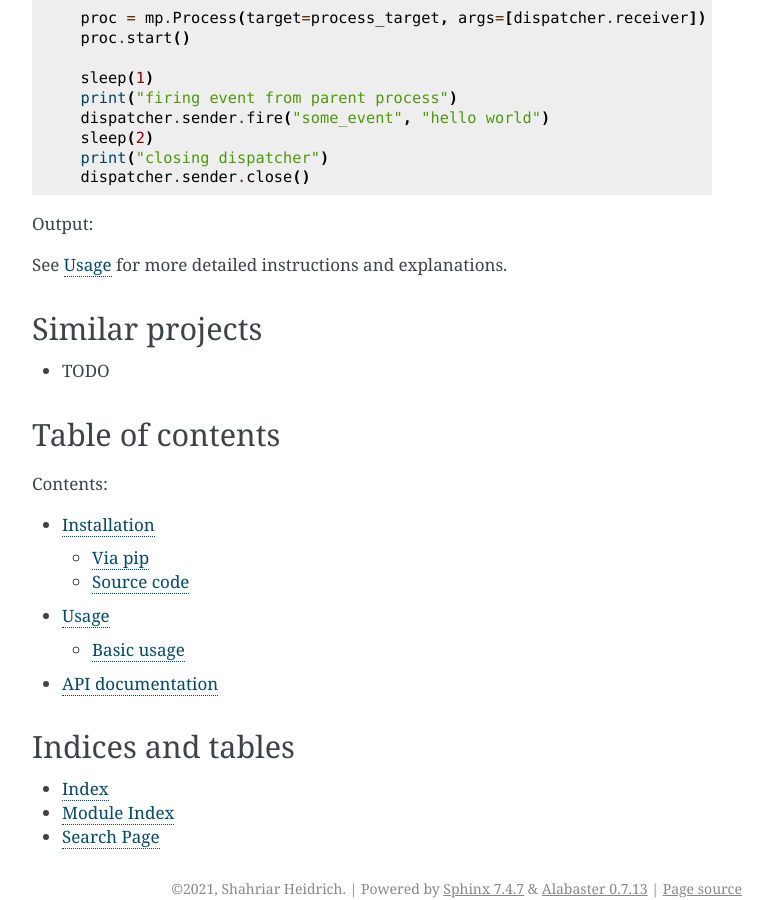
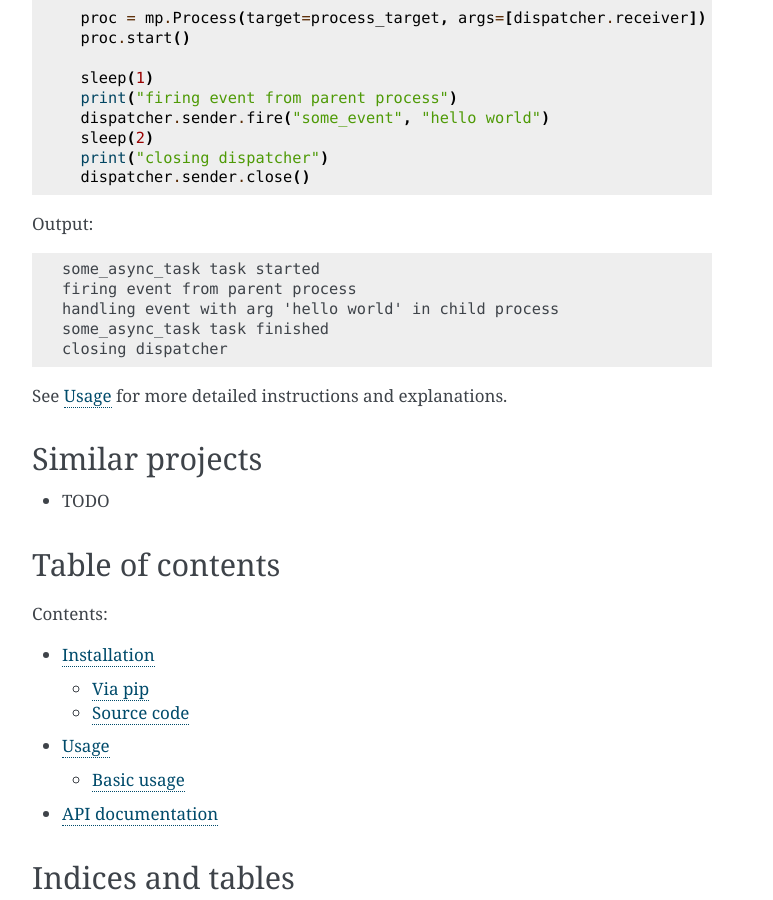
Before and after one commit to smheidrich/mpdispatcher, a Sphinx documentation site: the page built from doc/index.rst, in a window 1280 px wide and 900 px high, scrolled down 907 px. Shown: the whole window, without its empty margins (378-1151 px from the left). Built offline with Sphinx 7.4.7, drawn with Linux system fonts in a browser that asks for light colours.

Commit message:
Fix output code block in docs example

```diff
--- a/doc/index.rst
+++ b/doc/index.rst
@@ -52,7 +52,8 @@ A minimal example that demonstrates the main functionality:
 
 Output:
 
-.. code::
+.. code:: text
+
    some_async_task task started
    firing event from parent process
    handling event with arg 'hello world' in child process
```
